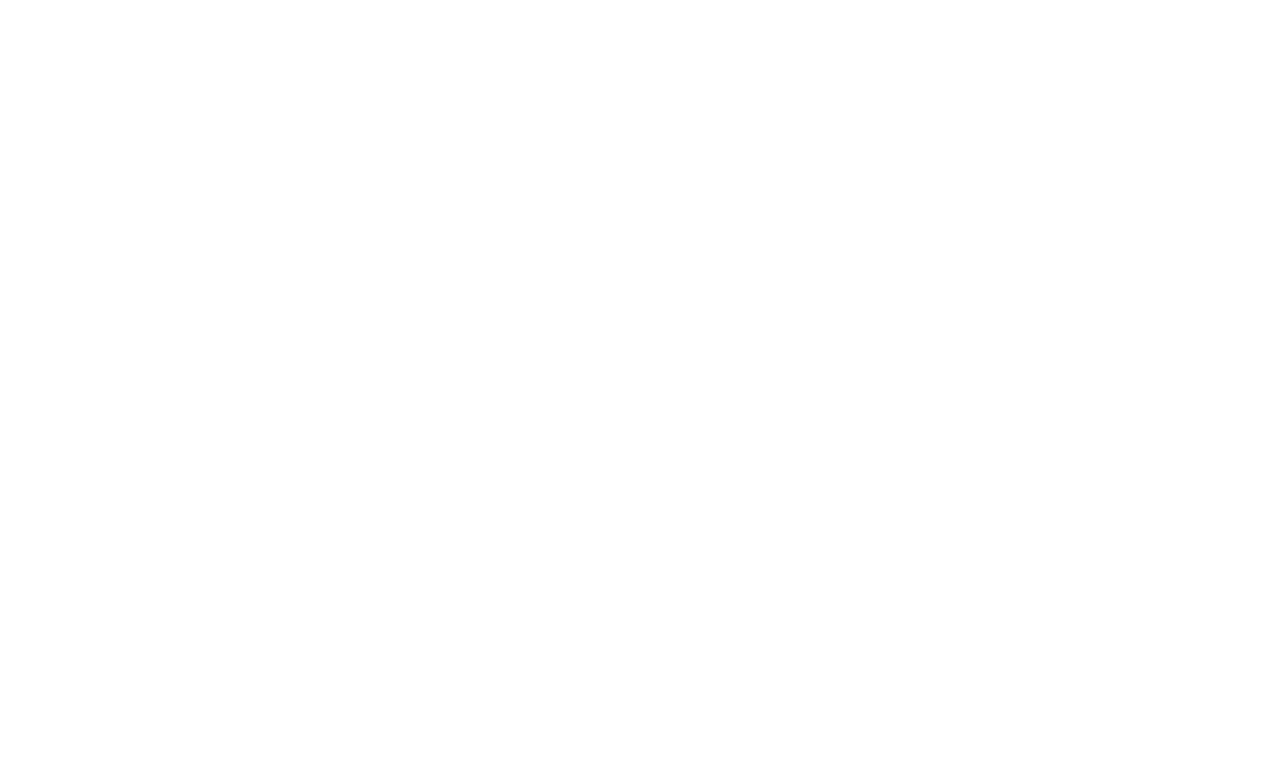
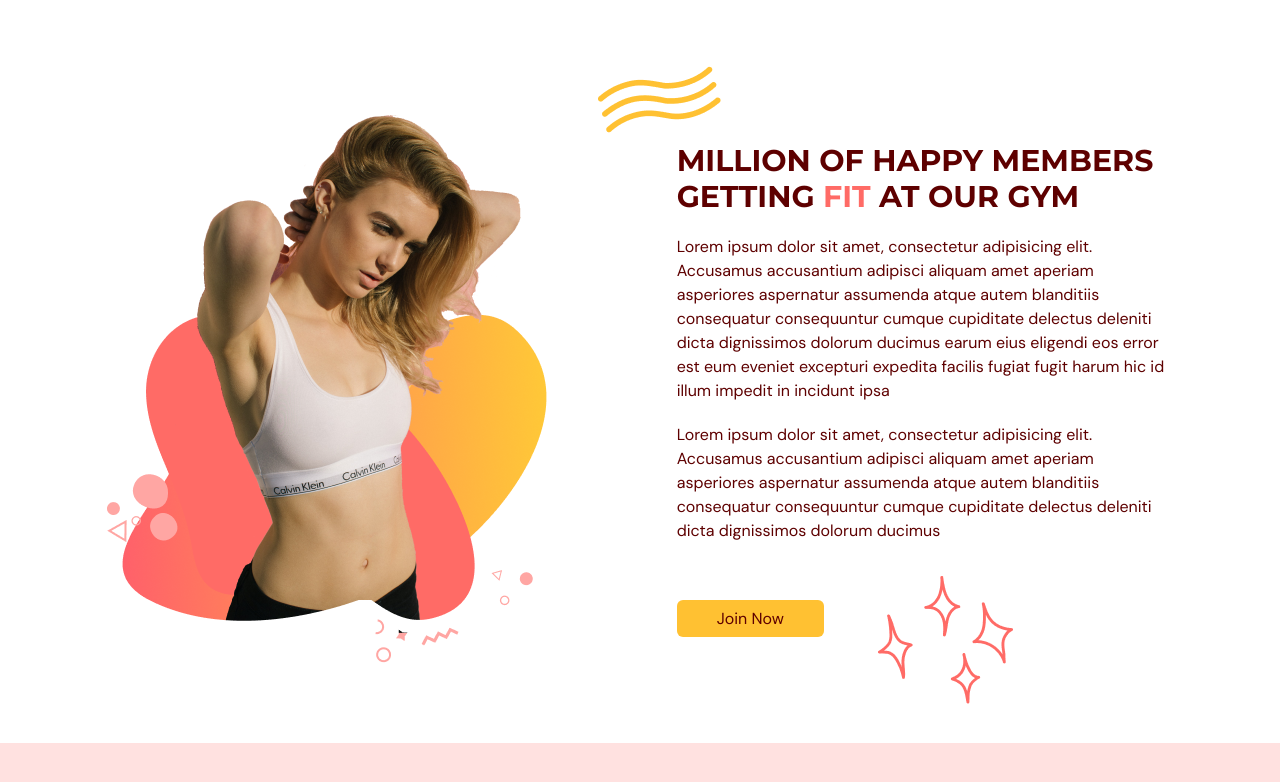
Before and after one commit to enkiga/fitness-app, a React (Vite) app: page / in a window 1280 px wide. Shown: the part 1362-2144 px from the top of the page. Before the commit the page ends 1600 px from the top, so only its background shows below. Built offline with nearby package versions, Linux system fonts and the light colour scheme.

Commit message:
BenefitPage

```diff
--- a/src/App.tsx
+++ b/src/App.tsx
@@ -1,5 +1,6 @@
 import Navbar from "@/scenes/navbar";
 import Home from "@/scenes/home";
+import OurClasses from "@/scenes/our-classes";
 import Benefits from "@/scenes/benefits";
 import {useEffect, useState} from "react";
 import {SelectedPage} from "@/shared/types";
@@ -31,6 +32,7 @@
 
             <Home setSelectedPage={setSelectedPage}/>
             <Benefits setSelectedPage={setSelectedPage}/>
+            <OurClasses setSelectedPage={setSelectedPage}/>
         </div>
     )
 }
--- a/src/scenes/benefits/index.tsx
+++ b/src/scenes/benefits/index.tsx
@@ -3,6 +3,8 @@
 import {motion} from "framer-motion";
 import HText from "@/shared/HText.tsx";
 import Benefit from "@/scenes/benefits/Benefit";
+import ActionButton from "@/shared/ActionButton";
+import BenefitsPageGraphics from "@/assets/BenefitsPageGraphic.png";
 
 
 const benefits: Array<BenefitType> = [
@@ -77,6 +79,76 @@
                         setSelectedPage={setSelectedPage}/>
                 ))}
             </motion.div>
+
+            {/* Graphics and description*/}
+            <div className="mt-16 items-center justify-between gap-20 md:mt-28 md:flex">
+                {/* Graphics */}
+                <img
+                    className="mx-auto"
+                    alt="benefits-page-graphics"
+                    src={BenefitsPageGraphics}/>
+                {/* Description */}
+                <div>
+                    {/* Title */}
+                    <div className="relative">
+                        <div
+                            className="before:absolute before:-top-20 before:-left-20 before:z-[1] before:content-abstractwaves">
+                            <motion.div
+                                initial="hidden"
+                                whileInView="visible"
+                                viewport={{once: true, amount: 0.5}}
+                                transition={{duration: 0.5}}
+                                variants={{
+                                    hidden: {opacity: 0, x: 50},
+                                    visible: {opacity: 1, x: 0},
+                                }}>
+                                <HText>
+                                    MILLION OF HAPPY MEMBERS GETTING {" "}
+                                    <span className="text-primary-500">FIT</span> AT OUR GYM
+                                </HText>
+                            </motion.div>
+
+                        </div>
+                    </div>
+                    {/* Description */}
+                    <motion.div
+                        initial="hidden"
+                        whileInView="visible"
+                        viewport={{once: true, amount: 0.5}}
+                        transition={{delay: 0.2, duration: 0.5}}
+                        variants={{
+                            hidden: {opacity: 0, x: 50},
+                            visible: {opacity: 1, x: 0},
+                        }}>
+                        <p className="my-5">
+                            Lorem ipsum dolor sit amet, consectetur adipisicing elit. Accusamus
+                            accusantium adipisci aliquam amet aperiam asperiores aspernatur
+                            assumenda atque autem blanditiis consequatur consequuntur cumque
+                            cupiditate delectus deleniti dicta dignissimos dolorum ducimus
+                            earum eius eligendi eos error est eum eveniet excepturi expedita
+                            facilis fugiat fugit harum hic id illum impedit in incidunt ipsa
+                        </p>
+                        <p className="mb-5">
+                            Lorem ipsum dolor sit amet, consectetur adipisicing elit. Accusamus
+                            accusantium adipisci aliquam amet aperiam asperiores aspernatur
+                            assumenda atque autem blanditiis consequatur consequuntur cumque
+                            cupiditate delectus deleniti dicta dignissimos dolorum ducimus
+                        </p>
+                    </motion.div>
+
+                    {/* Button */}
+                    <div className="relative mt-16">
+                        <div
+                            className="before:absolute before:-bottom-20 before:right-40 before:z-[-1] before:content-sparkles">
+                            <ActionButton setSelectedPage={setSelectedPage}>
+                                Join Now
+                            </ActionButton>
+
+                        </div>
+
+                    </div>
+                </div>
+            </div>
         </motion.div>
     </section>
 };
--- /dev/null
+++ b/src/scenes/our-classes/index.tsx
@@ -0,0 +1,20 @@
+import {SelectedPage} from "@/shared/types";
+import {motion} from "framer-motion";
+
+
+type Props = {
+    setSelectedPage: (value: SelectedPage) => void;
+};
+
+const OurClasses = ({setSelectedPage}: Props) => {
+    return <section
+        id="ourclasses"
+        className="w-full bg-primary-100 py-40">
+        <motion.div
+            onViewportEnter={() => setSelectedPage(SelectedPage.OurClasses)}>
+
+        </motion.div>
+    </section>
+};
+
+export default OurClasses;
```
